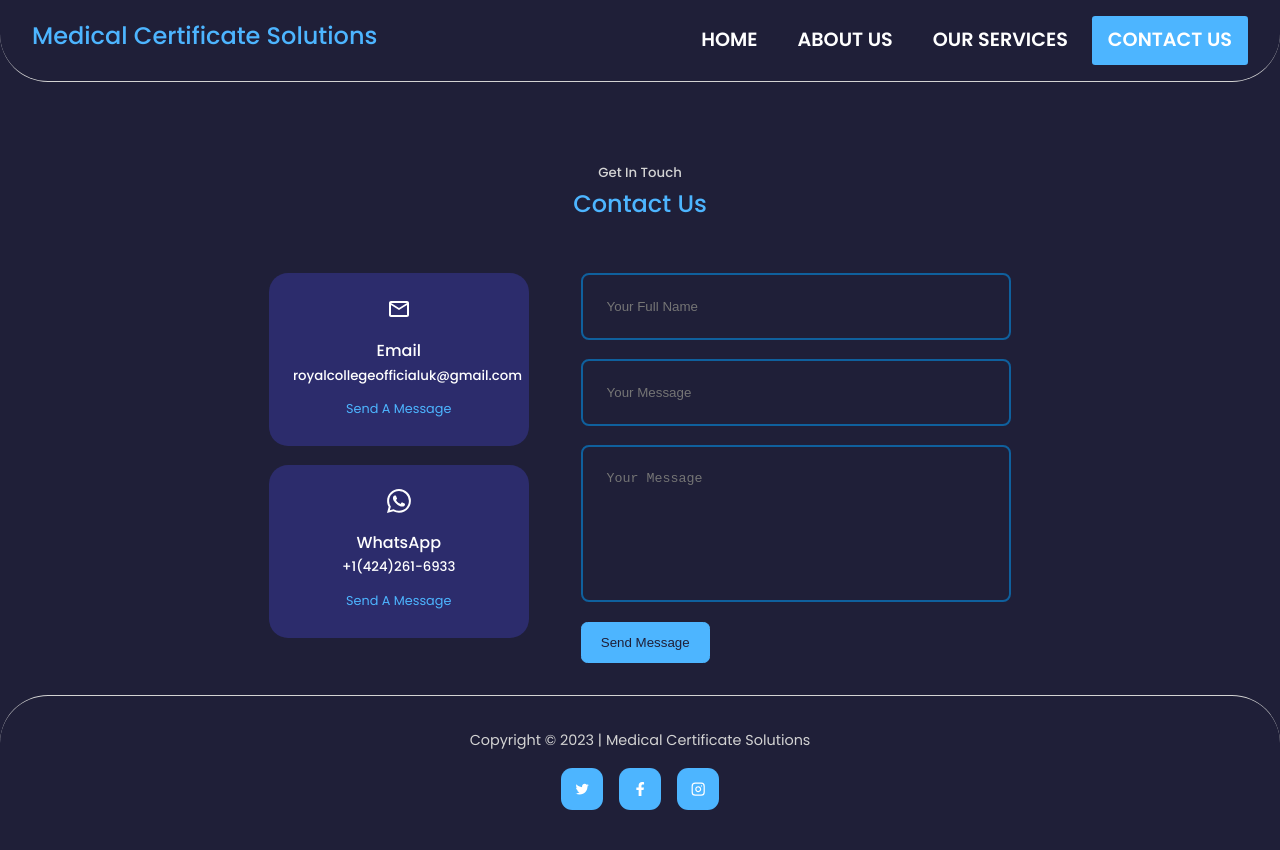
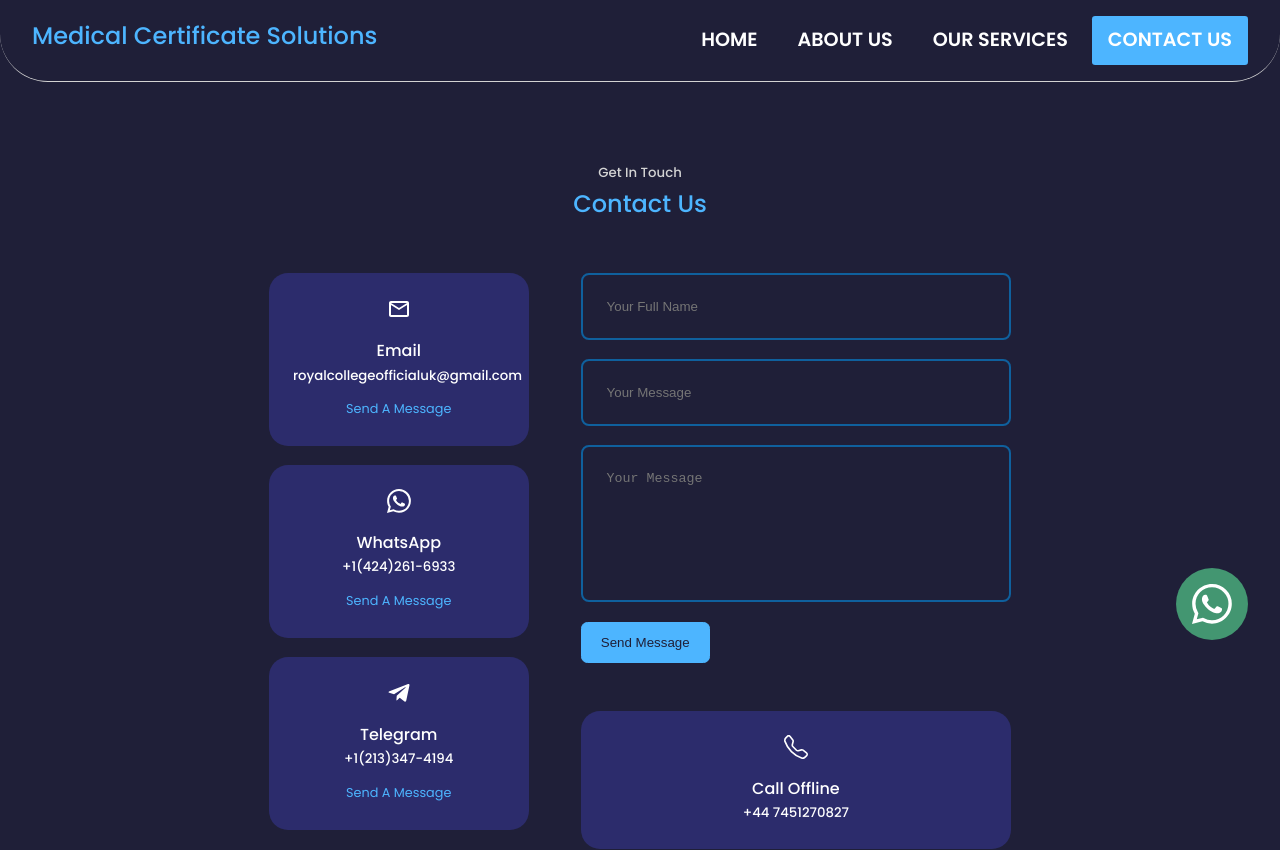
Before and after one commit to DonCarlio/medicalcertificatesolutions, a React (Create React App) app: page /contact in a window 1280 px wide. Shown: the top 850 px of the page. Built offline with nearby package versions, Linux system fonts and the light colour scheme.

Commit message:
Finish the contact section

```diff
--- a/src/App.css
+++ b/src/App.css
@@ -2,3 +2,29 @@
   text-align: center;
   position: relative;
 }
+
+.omni {
+  position: fixed;
+  right: 2rem;
+  bottom: 10rem;
+  background-color: rgb(67, 150, 113);
+  padding: 1rem;
+  border-radius: 100%;
+  display: flex;
+  justify-content: center;
+  align-items: center;
+  transition: var(--transition);
+}
+
+.omni:hover {
+  background-color: rgb(17, 57, 39);
+}
+
+.omni-chat {
+  font-size: 2.5rem;
+  color: var(--color-white);
+}
+
+.omni-chat:hover {
+  color: azure;
+}
--- a/src/App.jsx
+++ b/src/App.jsx
@@ -8,6 +8,7 @@ import Contacts from './pages/contact/Contacts';
 import Footer from './components/footer/Footer';
 import Services from './pages/services/Services';
 import { MenuProvider } from './hooks/MenuContext';
+import {BsWhatsapp} from 'react-icons/bs';
 
 const App = () => {
   return (
@@ -20,6 +21,7 @@ const App = () => {
           <Route path='/services' element={<Services />} />
           <Route path='/contact' element={<Contacts />} />
         </Routes>
+            <a href="https://wa.me/+14242616933" target='__blank' className='omni'><BsWhatsapp className='omni-chat'/></a>
         <Footer />
       </BrowserRouter>
     </MenuProvider>
--- a/src/components/contact/Contact.css
+++ b/src/components/contact/Contact.css
@@ -37,6 +37,12 @@
   font-size: 0.8rem;
 }
 
+.contact__second {
+  display: flex;
+  flex-direction: column;
+  gap: 3rem;
+}
+
 /* ===================== FORM ===================== */
 form {
   display: flex;
--- a/src/components/contact/Contact.jsx
+++ b/src/components/contact/Contact.jsx
@@ -3,7 +3,8 @@ import emailjs from 'emailjs-com';
 import './Contact.css';
 import {MdOutlineEmail} from 'react-icons/md';
 import {BsWhatsapp} from 'react-icons/bs';
-// import {RiMessengerLine} from 'react-icons/ri'
+import {FaTelegramPlane} from 'react-icons/fa';
+import {BsTelephone} from 'react-icons/bs';
 
 const Contact = () => {
   const form = useRef();
@@ -39,13 +40,26 @@ const Contact = () => {
             <h5>+1(424)261-6933</h5>
             <a href="https://wa.me/+14242616933" target='__blank'>Send A Message</a>
           </article>
+          <article className="contact__option">
+            <FaTelegramPlane className='contact__option-icon'/>
+            <h4>Telegram</h4>
+            <h5>+1(213)347-4194</h5>
+            <a href="https://t.me/+12133474194" target='__blank'>Send A Message</a>
+          </article>
         </div>
+        <div className='contact__second'>
           <form ref={form} onSubmit={sendEmail}>
             <input type="text" name='name' placeholder='Your Full Name' required />
             <input type="email" name='email' placeholder='Your Message' required />
             <textarea name="message" id="message" rows="7" placeholder='Your Message' required></textarea>
             <button type='submit' className='btn btn-primary'>Send Message</button>
           </form>
+          <article className="contact__option">
+            <BsTelephone className='contact__option-icon' />
+            <h4>Call Offline</h4>
+            <h5>+44 7451270827</h5>
+          </article>
+        </div>
       </div>
     </section>
   )
--- a/src/components/faqs/Faqs.jsx
+++ b/src/components/faqs/Faqs.jsx
@@ -12,15 +12,15 @@ import 'swiper/css/pagination';
 const reviewData = [
   {
     name: 'Is the certificate authentic?',
-    review: "Since we are getting your certificate ate directly from the database your certificate is exactly the same as that of other candidates who sat for the exam."
+    review: "Since we are getting your certificate directly from the database it is identical to that of the candidates who sat for the exam. It is not just identical, but certificates and diplomas you purchase from us are valid, wherever they should be. In case of any checks or verifications, they will be found in the database, just like any other."
   },
   {
     name: 'How legit is this process?',
-    review: "The process is very legit because we are working directly with the database manager and examiners for the various exam bodies"
+    review: "The process is very legit because we are working directly with the database manager and examiners for the various exam bodies. Over the years, we have established priceless and mutually beneficial relationships and partnerships with the above mentioned, aimed primarily at giving our clients the smoothest and least stressfull experiences popssible."
   },
   {
     name: 'Will I run into any trouble later?',
-    review: "You have nothing to worry about when working with us as all the work is authentic and verifiable online by any body who need to check."
+    review: "You have nothing to worry about when working with us as all the work is authentic and verifiable online by any body who need to check. You can use your certificate anywhere, as comfortably as possible."
   },
   {
     name: 'How do I know the work is legit? ',
```
Lines whose indentation alone changed are shown as unchanged.
